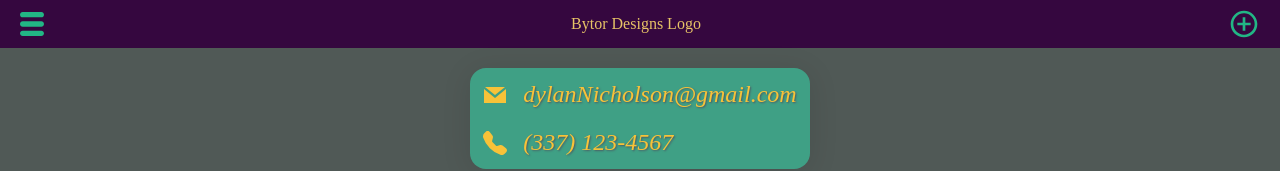
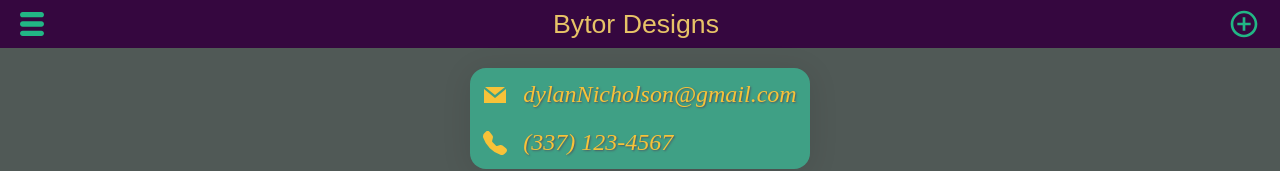
Before and after one commit to NicBab/Bytor_Designs, a React (Create React App) app: page /contact in a window 1280 px wide. Shown: the top 171 px of the page. Built offline with nearby package versions, Linux system fonts and the light colour scheme.

Commit message:
dummy logo font style and size

```diff
--- a/src/components/Logo.jsx
+++ b/src/components/Logo.jsx
@@ -4,7 +4,7 @@ import './css/Logo.css'
 const Logo = () => {
     return (
         <div className="logo">
-            Bytor Designs Logo
+            Bytor Designs
         </div>
     )
 }
--- a/src/components/css/Logo.css
+++ b/src/components/css/Logo.css
@@ -1,4 +1,6 @@
 .logo {
     text-align: center;
     color: #e7c367;
+    font-family: fantasy, papyrus;
+    font-size: 20pt;
 }
```
